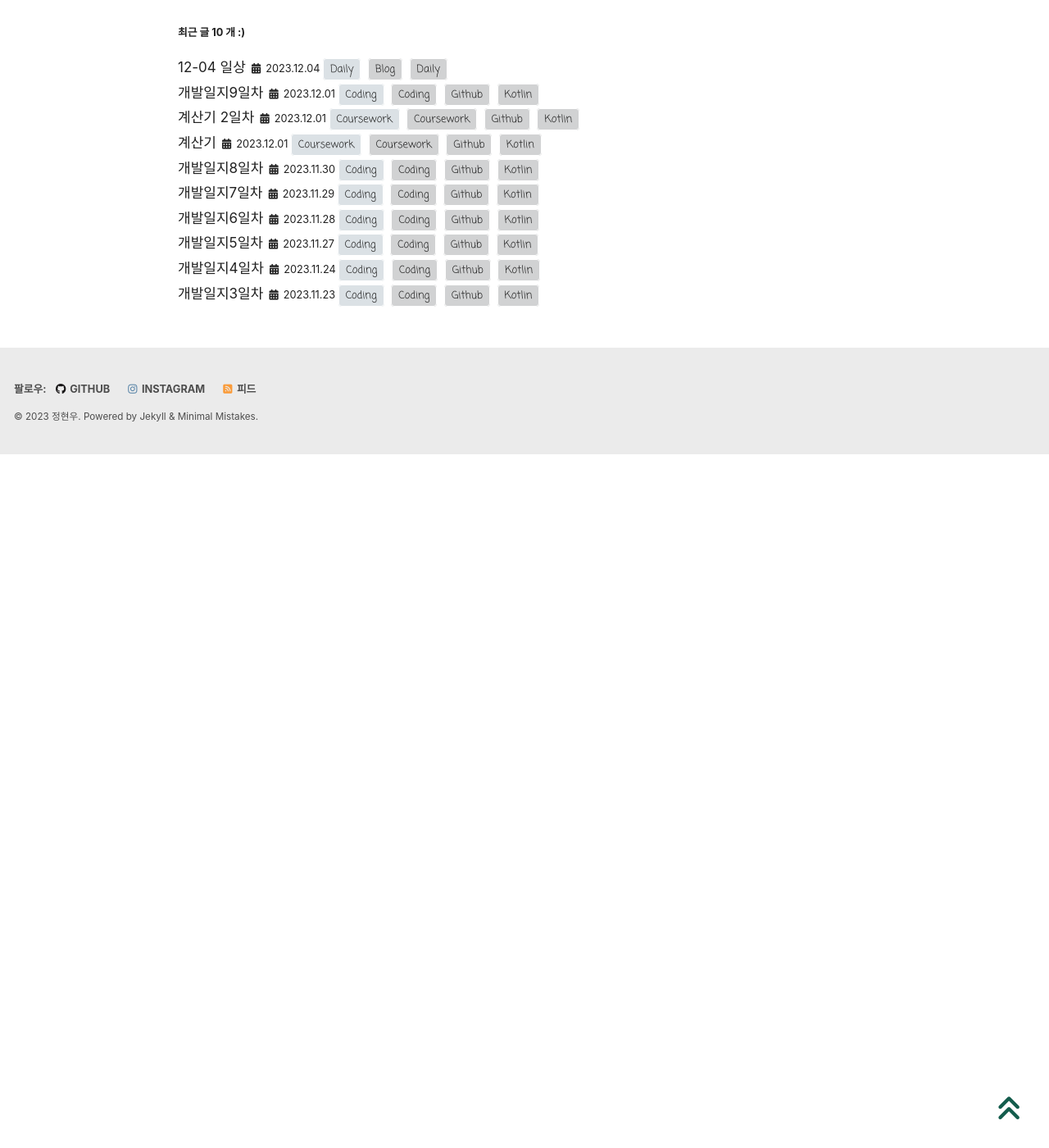
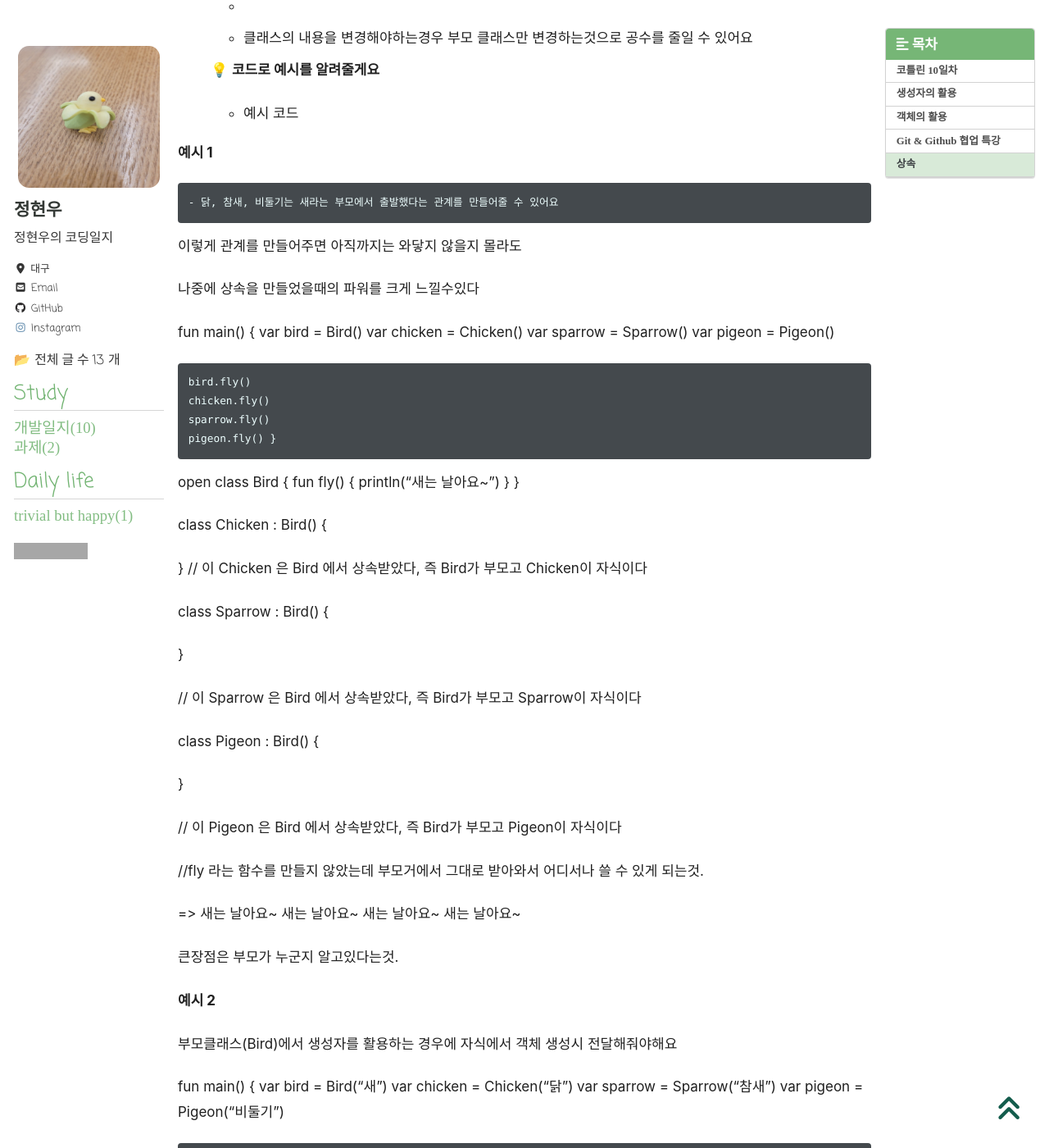
Before and after one commit to hyunparrot/hyunparrot.github.io, a Jekyll site: the page built from _posts/Blog/2023-12-04-kotlin-10.md, in a window 1280 px wide and 1400 px high, scrolled down 8552 px. Shown: the whole window at 82% size. Built offline with Jekyll 4.4.1, drawn with Linux system fonts in a browser that asks for light colours; cached includes are drawn as plain includes; nearby versions of some CDN libraries; some web fonts are replaced; comment, search, counter and statistics services are not loaded; before the commit the page ends 9106 px from its top, so only the background shows below that; some of the changed text lies outside the part shown; grey boxes are pictures that could not be loaded.

Commit message:
Update 2023-12-04-kotlin-10.md

```diff
--- a/_posts/Blog/2023-12-04-kotlin-10.md
+++ b/_posts/Blog/2023-12-04-kotlin-10.md
@@ -309,6 +309,152 @@ class Character {
 
 ## Git & Github 협업 특강
 
-**1. 브랜치 활용하기**
 
-**2. Pull Request**
+
+## 상속
+
+
+💡 **클래스를 상속해요**
+
+
+
+- 설명
+-
+    - 클래스(설계도) 간의 관계를 더욱 끈끈하게 만들 수 있어요
+
+    - 공통적인 요소들이 있다면 부모/자식 클래스를 구분해서 상속관계를 만들 수 있어요
+
+    - 코틀린은 다른 언어들과 달리 생략된 final 키워드로 기본적으로 상속을 막아두었어요
+
+    - 무분별한 상속으로 예상치 못한 흐름을 방지하기 위해 막았어요
+
+    - 코틀린은 open 키워드를 활용해서 상속 관계를 만들 수 있어요
+
+
+
+💡 **상속을 어디에 사용해요?**
+
+
+
+- 설명
+    - 다형성을 구현할 수 있어요
+    -
+    - 클래스의 내용을 변경해야하는경우 부모 클래스만 변경하는것으로 공수를 줄일 수 있어요
+
+   💡 **코드로 예시를 알려줄게요**
+
+  - 예시 코드
+
+
+**예시 1**
+
+    - 닭, 참새, 비둘기는 새라는 부모에서 출발했다는 관계를 만들어줄 수 있어요
+
+   이렇게 관계를 만들어주면 아직까지는 와닿지 않을지 몰라도
+
+   나중에 상속을 만들었을때의 파워를 크게 느낄수있다
+
+
+fun main() {
+    var bird = Bird()
+    var chicken = Chicken()
+    var sparrow = Sparrow()
+    var pigeon = Pigeon()
+
+    bird.fly()
+    chicken.fly()
+    sparrow.fly()
+    pigeon.fly()
+}
+
+open class Bird {
+    fun fly() {
+        println("새는 날아요~")
+    }
+}
+
+class Chicken : Bird() {
+
+}
+// 이 Chicken 은 Bird 에서 상속받았다, 즉 Bird가 부모고 Chicken이 자식이다
+
+class Sparrow : Bird() {
+
+}
+
+// 이 Sparrow 은 Bird 에서 상속받았다, 즉 Bird가 부모고 Sparrow이 자식이다
+
+class Pigeon : Bird() {
+
+}
+
+// 이 Pigeon 은 Bird 에서 상속받았다, 즉 Bird가 부모고 Pigeon이 자식이다
+
+//fly 라는 함수를 만들지 않았는데 부모거에서 그대로 받아와서 어디서나 쓸 수 있게 되는것.
+
+
+=> 새는 날아요~
+새는 날아요~
+새는 날아요~
+새는 날아요~
+
+큰장점은 부모가 누군지 알고있다는것.
+
+**예시 2**
+
+부모클래스(Bird)에서 생성자를 활용하는 경우에 자식에서 객체 생성시 전달해줘야해요
+
+
+fun main() {
+    var bird = Bird("새")
+    var chicken = Chicken("닭")
+    var sparrow = Sparrow("참새")
+    var pigeon = Pigeon("비둘기")
+
+    bird.fly()
+    chicken.fly()
+    sparrow.fly()
+    pigeon.fly()
+}
+
+open class Bird(name:String) {
+//Bird를 만들 때는 name이라는걸 줘야 한다.
+    var name: String = ""
+
+    init {
+        // this는 현재 클래스의 상태변수를 의미합니다
+        // var name: String = ""
+        this.name = name
+        //this.name 는 프로퍼티의(name:String) name이라는걸 의미
+    }
+
+    fun fly() {
+        println("${name} 날아요~")
+    }
+
+}
+
+class Chicken(name: String) : Bird(name) {
+
+}
+
+class Sparrow(name: String) : Bird(name) {
+
+}
+
+class Pigeon(name: String) : Bird(name) {
+
+}
+
+//Chicken도 Sparrow도 Pigeon도 fly가 없지만
+//Bird라는 부모 클래스를 상속받고 있다
+//하지만 부모클래스도 생성자가 있기 때문에
+//자식도 부모를 불러올때 그대로 파라미터의 값(name: String)을 넘겨줘야함
+
+**과정**
+Sparrow 참새가 들어왔다
+1. 참새가 들어오면 (name: String)        //name에 들어왔다가
+2. Bird(name)         // Bird name 즉 Bird의 주생성자로 넘겨지고
+3. Bird에서 들어온게 this.name = name   //this.name 프로퍼티에 들어가기 때문에
+4. var name: String = ""     //name에는 참새가 들어갈것이다
+5. println("${name} 날아요~")     //그러면 name안에 참새가 들어감
```
